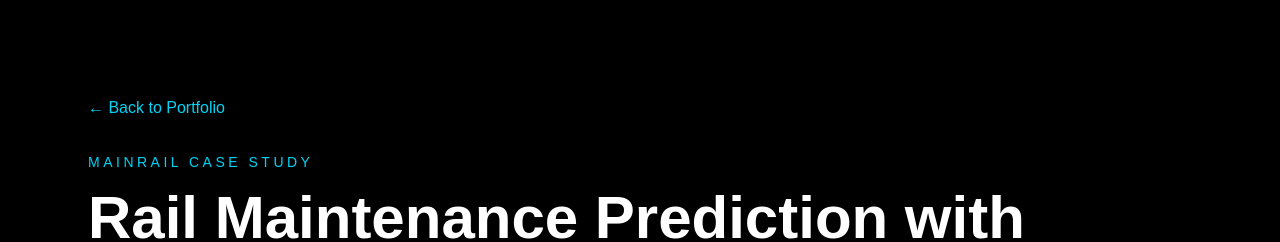
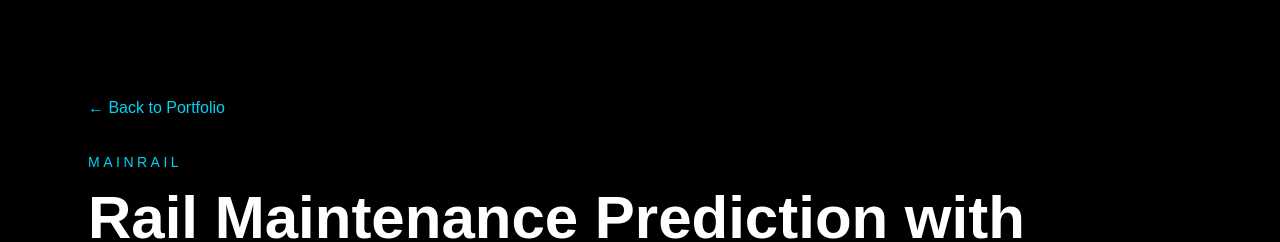
Before and after one commit to rkcpablo/pablo-portafolio, a Next.js app: page /mainrail in a window 1280 px wide. Shown: the top 242 px of the page. Built offline with nearby package versions, Linux system fonts and the light colour scheme.

Commit message:
Updated Amadeus & Mainrail small details

```diff
--- a/app/amadeus/page.tsx
+++ b/app/amadeus/page.tsx
@@ -83,7 +83,7 @@
         <div className="mb-12 flex items-start justify-between gap-10">
           <div className="flex-1 max-w-5xl">
             <p className="text-sm uppercase tracking-[0.25em] text-cyan-400 mb-4">
-              Amadeus Case Study
+              Amadeus
             </p>
 
             <h1 className="text-4xl md:text-6xl font-bold mb-6">
--- a/app/mainrail/page.tsx
+++ b/app/mainrail/page.tsx
@@ -49,7 +49,7 @@
 
         <div className="mb-12">
           <p className="text-sm uppercase tracking-[0.25em] text-cyan-400 mb-4">
-            MainRail Case Study
+            MainRail
           </p>
 
           <h1 className="text-4xl md:text-6xl font-bold mb-6">
```
